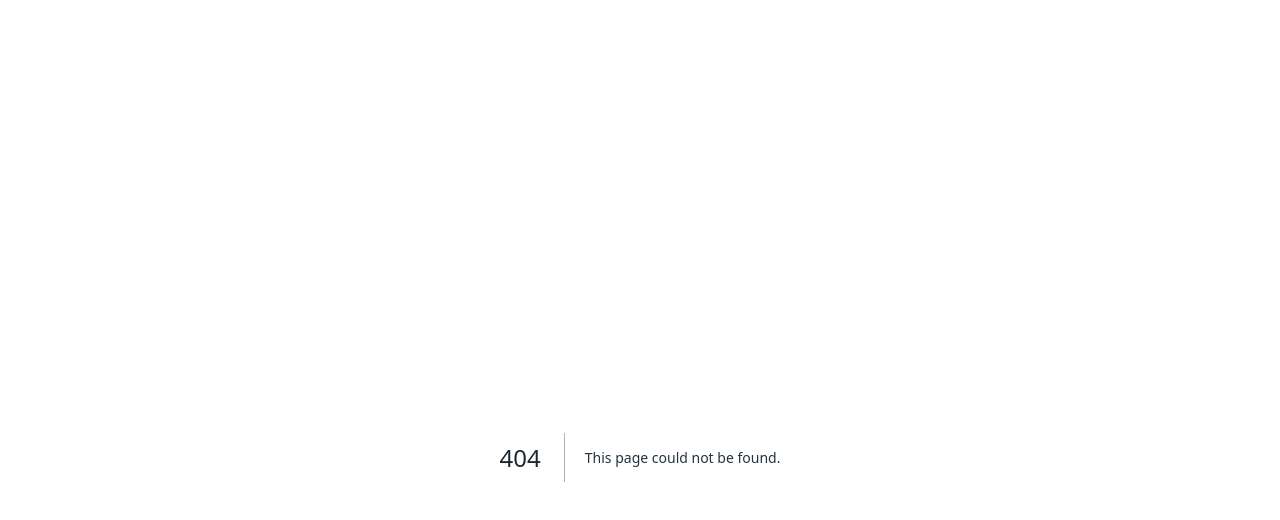
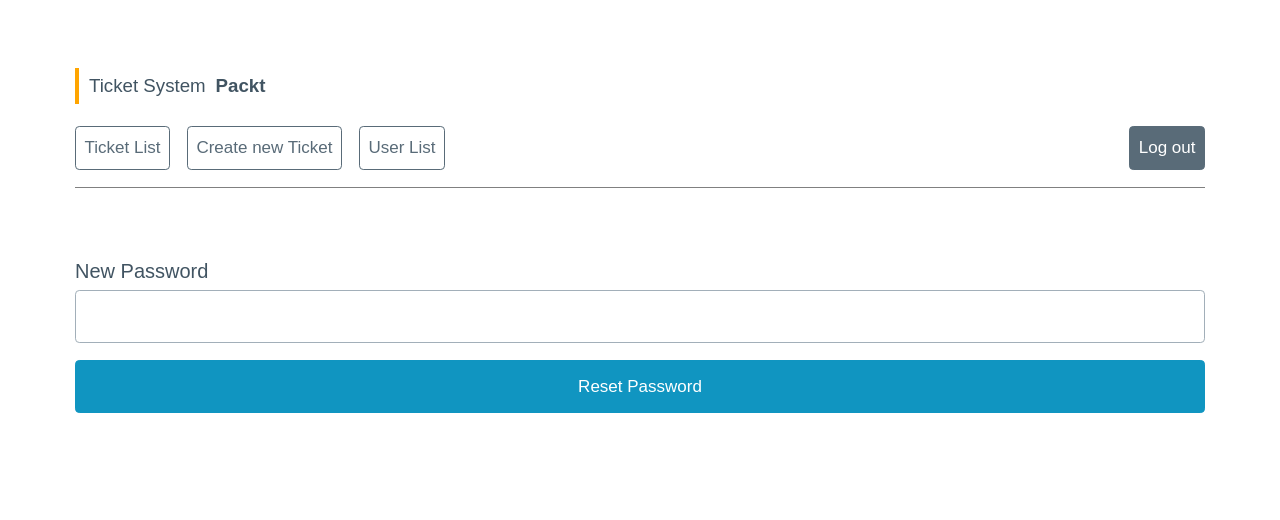
Before and after one commit to valeriikharkin/ticket-system, a Next.js app: page /tickets/change-password in a window 1280 px wide. Before the commit this address had no page. Shown: the top 520 px of the page. Built offline with nearby package versions, Linux system fonts and the light colour scheme; no server answers.

Commit message:
fix: modify the ui and functionality

```diff
--- a/package.json
+++ b/package.json
@@ -17,7 +17,7 @@
     "nodemailer": "^7.0.5",
     "react": "^19.1.1",
     "react-dom": "^19.1.1",
-    "sass": "^1.66.1"
+    "sass": "^1.91.0"
   },
   "devDependencies": {
     "@eslint/eslintrc": "^3",
--- a/src/app/components/Login.js
+++ b/src/app/components/Login.js
@@ -16,6 +16,9 @@ export const Login = ({ formType = "pw-login" }) => {
   const isMagicLinkLogin = formType === FORM_TYPES.MAGIC_LINK;
 
   const formAction = isPasswordLogin ? `/auth/pw-login` : `/auth/magic-link`;
+
+  const activeProps = { className: "contrast" };
+  const inactiveProps = { className: "secondary outline" };
 
   useEffect(() => {
     const {
@@ -114,6 +117,7 @@ export const Login = ({ formType = "pw-login" }) => {
                 pathname: "/",
                 query: { magicLink: "no" },
               }}
+              {...(isPasswordLogin ? activeProps : inactiveProps )}
             >
               Go to Password Login
             </Link>
@@ -126,6 +130,7 @@ export const Login = ({ formType = "pw-login" }) => {
                 pathname: "/",
                 query: { magicLink: "yes" },
               }}
+              {...(isMagicLinkLogin ? activeProps : inactiveProps )}
             >
               Go to Magic Link Login
             </Link>
@@ -142,6 +147,7 @@ export const Login = ({ formType = "pw-login" }) => {
               textAlign: "center",
               display: "block",
             }}
+
           >
             Go to Password Recovery
           </Link>
--- /dev/null
+++ b/src/app/tickets/change-password/page.js
@@ -0,0 +1,42 @@
+"use client";
+
+import { getSupabaseBrowserClient } from "@/supabase-utils/browserClient";
+import { useRef } from "react";
+
+export default function ChangePasswordPage() {
+  const passwordRef = useRef(null);
+  const supabase = getSupabaseBrowserClient();
+
+  return (
+    <form
+      onSubmit={(event) => {
+        event.preventDefault();
+        const value = (passwordRef.current.value || "").trim();
+
+        supabase.auth.updateUser({ password: value }).then((result) => {
+          if (result.error) {
+            alert(result.error.message);
+          } else {
+            alert("Password updated!");
+            passwordRef.current.value = "";
+          }
+        });
+      }}
+    >
+      <fieldset>
+        <label htmlFor="password">
+          New Password{" "}
+          <input
+            ref={passwordRef}
+            name="password"
+            type="password"
+            id="password"
+            required
+          />
+        </label>
+      </fieldset>
+
+      <button type="submit">Reset Password</button>
+    </form>
+  );
+}
```
Also changed, not shown: src/app/page.js (+13 -4 lines), 1 other file (tests, documents, lock files or other folders).
